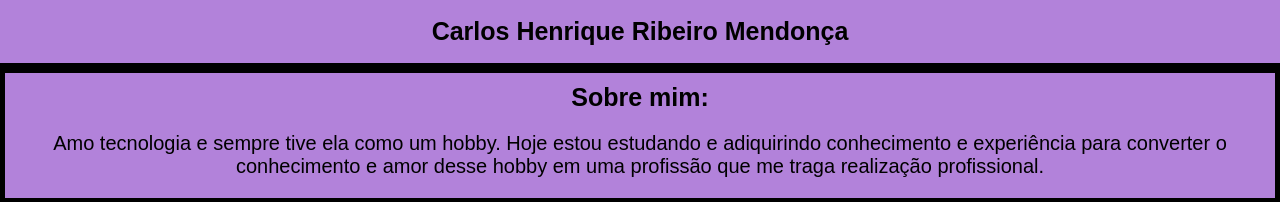
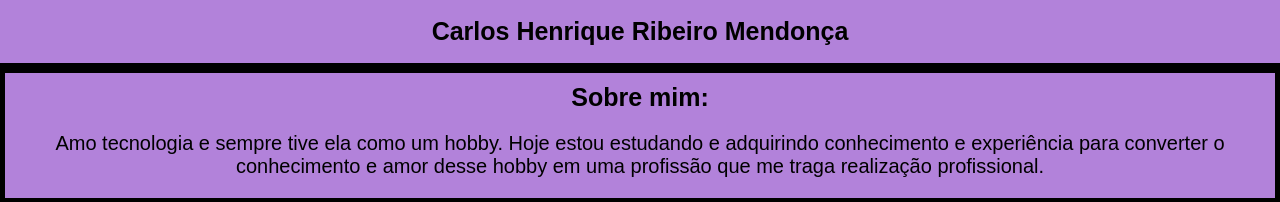
Before and after one commit to Quinhow/LP_FATEC_01SEM24, a plain HTML site: page index.html in a window 1280 px wide. Shown: the top 202 px of the page. Drawn offline with Linux system fonts and the light colour scheme.

Commit message:
Update index.html

```diff
--- a/index.html
+++ b/index.html
@@ -21,7 +21,7 @@
         <div class="logo">
             <h2>Sobre mim:</h2>
             <p class="sobre">Amo tecnologia e sempre tive ela como um hobby.
-                Hoje estou estudando e adiquirindo conhecimento e experiência para converter o conhecimento e amor desse
+                Hoje estou estudando e adquirindo conhecimento e experiência para converter o conhecimento e amor desse
                 hobby em uma profissão que me traga realização profissional.</p>
 
         </div>
```
